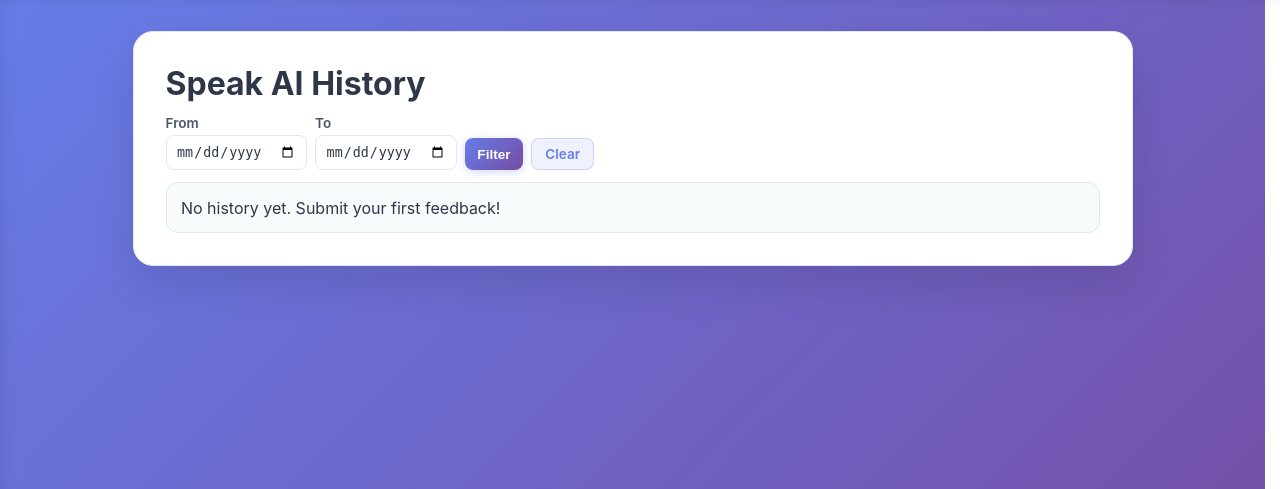
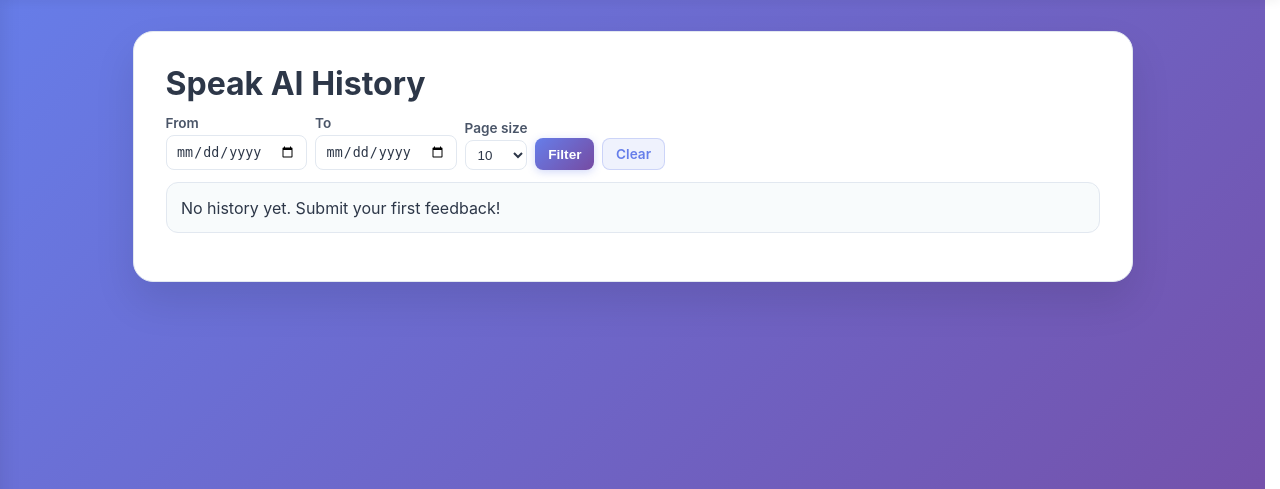
Before and after one commit to thein-zaw-22/nihongo-speech-feedback, a Django app: page /history/ in a window 1280 px wide. Shown: the part 53-542 px from the top of the page. Run offline with Django 5.2, Linux system fonts and the light colour scheme; the visitor is signed in with stand-in values (Sample User, id 1); data that the repository does not hold is empty; parts of the project's set-up code (start-up, migrations or seed data) failed here and were passed over.

Commit message:
enchange UI in history page

```diff
--- a/core/templates/history.html
+++ b/core/templates/history.html
@@ -13,6 +13,12 @@
   .history-page .btn-primary { background: linear-gradient(135deg, var(--brand), var(--brand-2)); color:#fff; }
   .history-page .btn-secondary { background: rgba(102,126,234,.1); color: var(--brand); border: 1px solid rgba(102,126,234,.25); }
   .filter { display:flex; gap:.5rem; align-items:end; margin-bottom:.75rem; flex-wrap: wrap; }
+  @media (max-width: 640px) {
+    .filter { flex-direction: column; align-items: stretch; }
+    .filter .field { width: 100%; }
+    .filter .field > div { justify-content: center; }
+    .pagination { justify-content: center !important; }
+  }
   .field { display:flex; flex-direction:column; gap:.25rem; }
   .field label { font-size:.85rem; color: var(--text-secondary); font-weight:600; }
   .input { padding:.5rem .6rem; border:1px solid var(--border-color); border-radius:8px; background: var(--bg-primary); color: var(--text-primary); }
@@ -28,6 +34,15 @@
   <div class="field">
     <label for="end">To</label>
     <input id="end" class="input" type="date" name="end" value="{{ end|default_if_none:'' }}">
+  </div>
+  <div class="field">
+    <label for="page_size">Page size</label>
+    <select id="page_size" name="page_size" class="input" style="padding:.35rem .5rem;">
+      <option value="10" {% if page_size == 10 %}selected{% endif %}>10</option>
+      <option value="25" {% if page_size == 25 %}selected{% endif %}>25</option>
+      <option value="50" {% if page_size == 50 %}selected{% endif %}>50</option>
+      <option value="100" {% if page_size == 100 %}selected{% endif %}>100</option>
+    </select>
   </div>
   <div class="field" style="gap:.4rem;">
     <label style="visibility:hidden;">Apply</label>
@@ -69,4 +84,16 @@
   <div class="item">No history yet. Submit your first feedback!</div>
 {% endif %}
 </div>
+
+<div class="pagination" style="display:flex; gap:.35rem; align-items:center; justify-content:center; margin-top:1rem; flex-wrap:wrap;">
+  {% if page_obj and page_obj.has_previous %}
+    <a class="btn btn-secondary" href="?page={{ page_obj.previous_page_number }}&page_size={{ page_size }}{% if start %}&start={{ start }}{% endif %}{% if end %}&end={{ end }}{% endif %}">Prev</a>
+  {% endif %}
+  {% if page_obj %}
+    <span class="btn btn-secondary" aria-current="page">Page {{ page_obj.number }} of {{ page_obj.paginator.num_pages }}</span>
+  {% endif %}
+  {% if page_obj and page_obj.has_next %}
+    <a class="btn btn-secondary" href="?page={{ page_obj.next_page_number }}&page_size={{ page_size }}{% if start %}&start={{ start }}{% endif %}{% if end %}&end={{ end }}{% endif %}">Next</a>
+  {% endif %}
+</div>
 {% endblock %}
--- a/core/views.py
+++ b/core/views.py
@@ -505,7 +505,28 @@
             items = items.filter(created_at__gte=start_dt)
         if end_dt:
             items = items.filter(created_at__lte=end_dt)
-    return render(request, 'history.html', {'items': items, 'start': start_str, 'end': end_str})
+
+    # Pagination with selectable page size
+    page_num = request.GET.get('page') or '1'
+    try:
+        page_num = int(page_num)
+    except Exception:
+        page_num = 1
+    # page_size: default 10, max 100
+    page_size = request.GET.get('page_size') or '10'
+    try:
+        page_size = max(1, min(int(page_size), 100))
+    except Exception:
+        page_size = 10
+    paginator = Paginator(items, page_size)
+    page_obj = paginator.get_page(page_num)
+    return render(request, 'history.html', {
+        'items': page_obj.object_list,
+        'page_obj': page_obj,
+        'start': start_str or '',
+        'end': end_str or '',
+        'page_size': page_size,
+    })
 
 
 @login_required
```
Also changed, not shown: core/templates/batch_history.html (+33 -22 lines).
